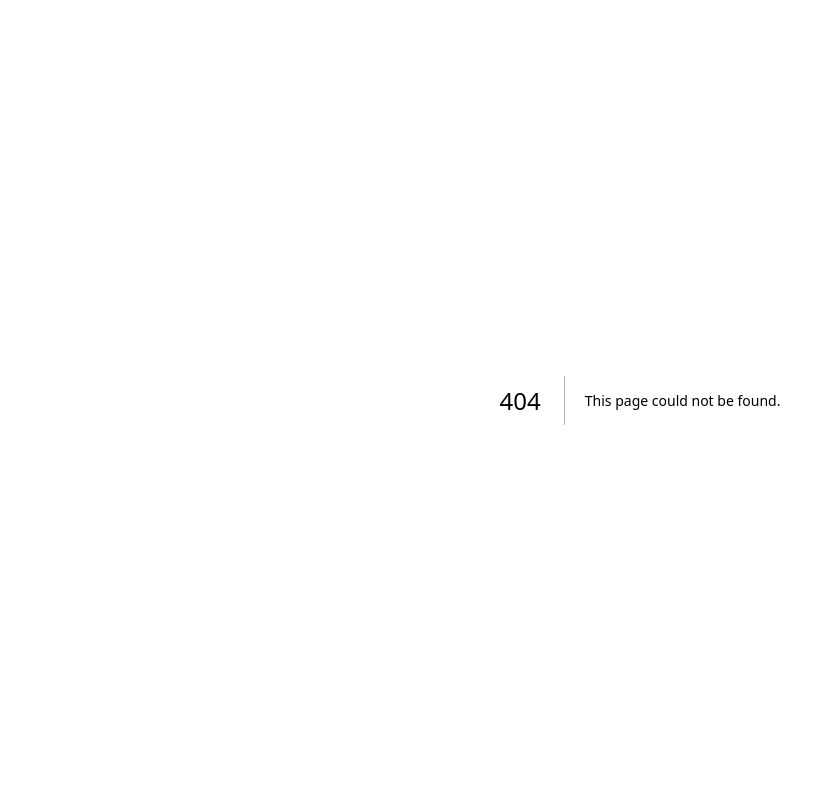
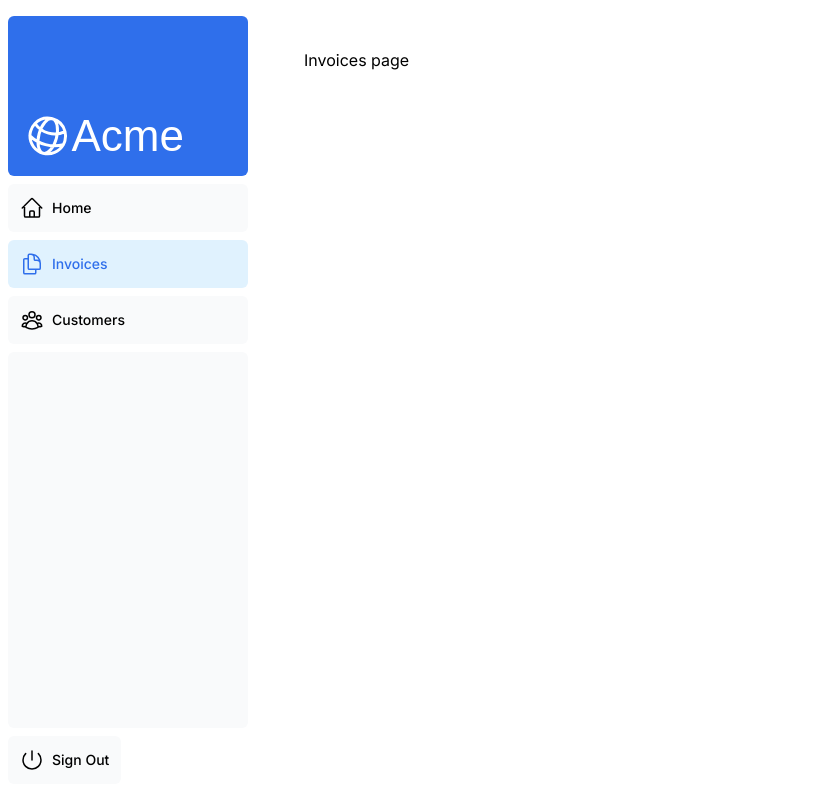
Before and after one commit to KatoTimothy/nextjs-dashboard, a Next.js app: page /dashboard/invoices in a window 1280 px wide. Before the commit this address had no page. Shown: the whole page, without its empty margins (0-835 px from the left). Built offline with nearby package versions, Linux system fonts and the light colour scheme; a web font is replaced by a local one.

Commit message:
Create page.tsx

```diff
--- /dev/null
+++ b/app/dashboard/invoices/page.tsx
@@ -0,0 +1,5 @@
+import React from 'react'
+
+export default function Invoice() {
+    return <div>Invoices page</div>
+}
```
